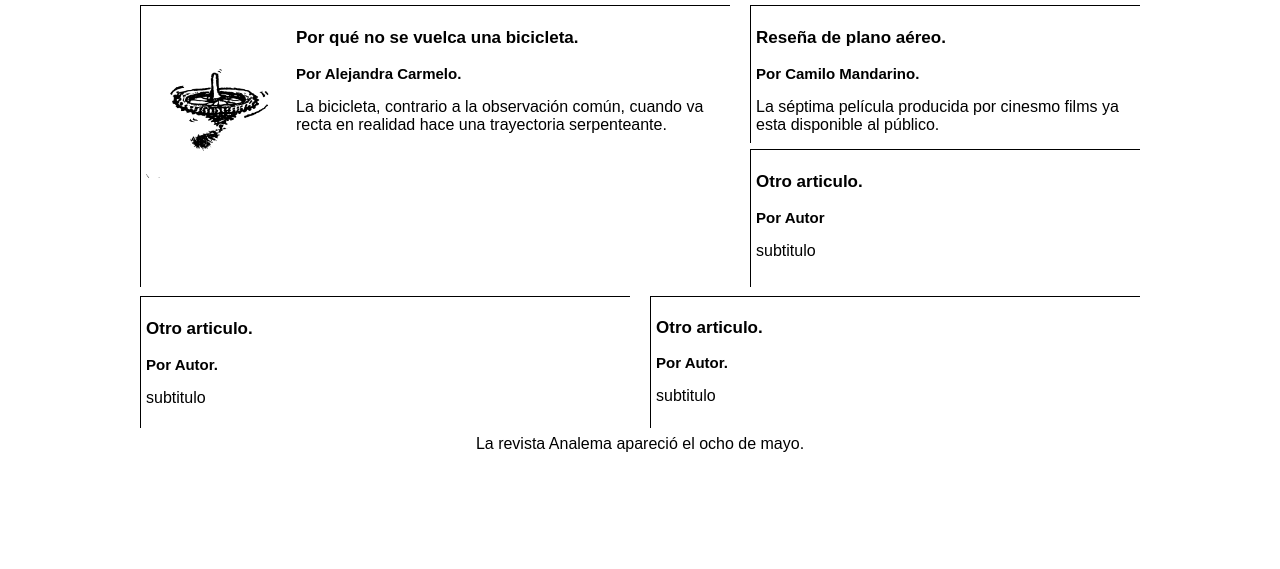
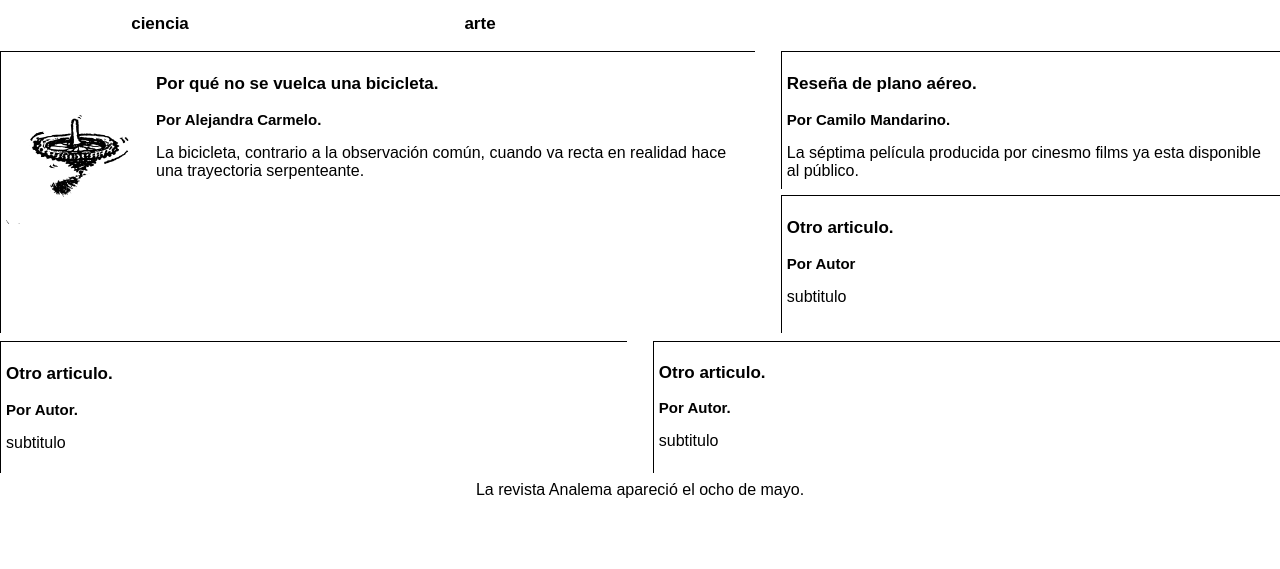
Before and after one commit to neocentrica/revista-analema, a plain HTML site: page index.html in a window 1280 px wide. Shown: the part 231-800 px from the top of the page. Drawn offline with Linux system fonts and the light colour scheme.

Commit message:
Update style.css

```diff
--- a/style.css
+++ b/style.css
@@ -1,4 +1,4 @@
-body {margin: 0 auto; max-height: 1000px; max-width: 1000px; width: 100%; font-family: Arial, Helvetica, sans-serif;
+body {margin: 0 auto; font-family: Arial, Helvetica, sans-serif;
 display: grid;
 grid-template-areas: "header"
                      "nav"
```
